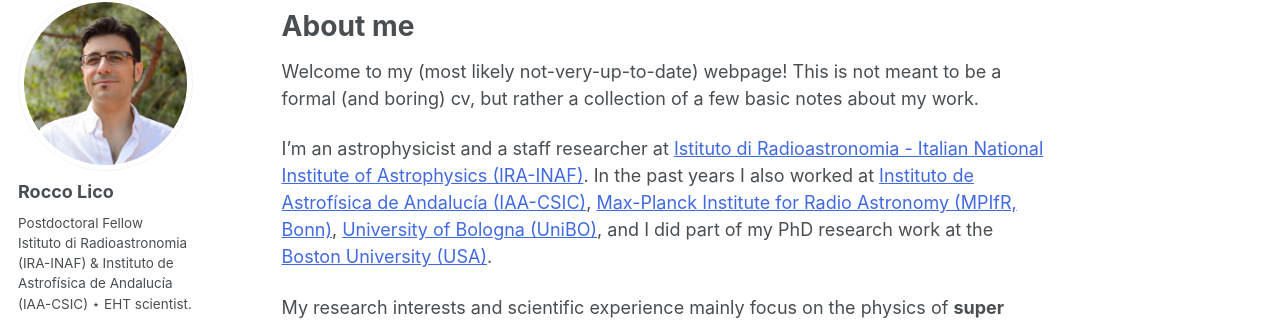
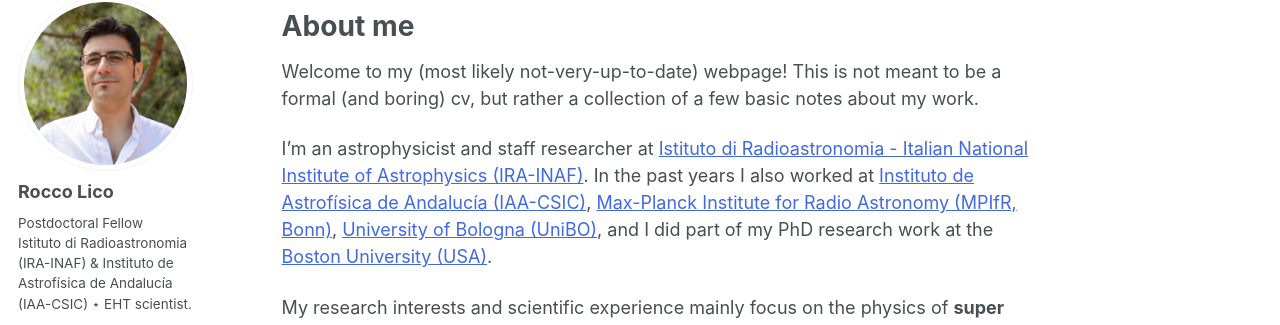
Before and after one commit to roccolico/roccolico.github.io, a Jekyll site: the page built from _pages/about.md, in a window 1280 px wide and 1310 px high. Shown: the part 122-447 px from the top of the window. Built offline with Jekyll 4.4.1, drawn with Linux system fonts in a browser that asks for light colours; some web fonts are replaced.

```diff
--- a/_pages/about.md
+++ b/_pages/about.md
@@ -20,7 +20,7 @@ redirect_from:
 
 Welcome to my (most likely not-very-up-to-date) webpage! This is not meant to be a formal (and boring) cv, but rather a collection of a few basic notes about my work.
 
-I'm an astrophysicist and a staff researcher at [Istituto di Radioastronomia - Italian National Institute of Astrophysics (IRA-INAF)](http://info.ira.inaf.it/en/){:target="\_blank"}. In the past years I also worked at [Instituto de Astrofísica de Andalucía (IAA-CSIC)](http://www.iaa.csic.es){:target="\_blank"}, [Max-Planck Institute for Radio Astronomy (MPIfR, Bonn)](https://www.mpifr-bonn.mpg.de/2169/en){:target="\_blank"}, [University of Bologna (UniBO)](https://www.unibo.it/it}{:target="\_blank"), and I did part of my PhD research work at the [Boston University (USA)](https://www.bu.edu/){:target="\_blank"}.
+I'm an astrophysicist and staff researcher at [Istituto di Radioastronomia - Italian National Institute of Astrophysics (IRA-INAF)](http://info.ira.inaf.it/en/){:target="\_blank"}. In the past years I also worked at [Instituto de Astrofísica de Andalucía (IAA-CSIC)](http://www.iaa.csic.es){:target="\_blank"}, [Max-Planck Institute for Radio Astronomy (MPIfR, Bonn)](https://www.mpifr-bonn.mpg.de/2169/en){:target="\_blank"}, [University of Bologna (UniBO)](https://www.unibo.it/it}{:target="\_blank"), and I did part of my PhD research work at the [Boston University (USA)](https://www.bu.edu/){:target="\_blank"}.
 
 My research interests and scientific experience mainly focus on the physics of **super massive black holes** and their **relativistic jets**. I make use of the so-called **very long baseline interferometry (VLBI)** technique, that consists in synchronizing multiple radio telescopes across the globe, and provides us with the highest angular resolution achievable from Earth. By pushing the VLBI tecqnique to the limit, at mm wavelengths, with the [Event Horizon Telescope](https://eventhorizontelescope.org/){:target="\_blank"} (EHT) collaboration we are now able to directly image the horizon-scale emission of super massive black holes (the so-called **black hole shadow**).
 
```
